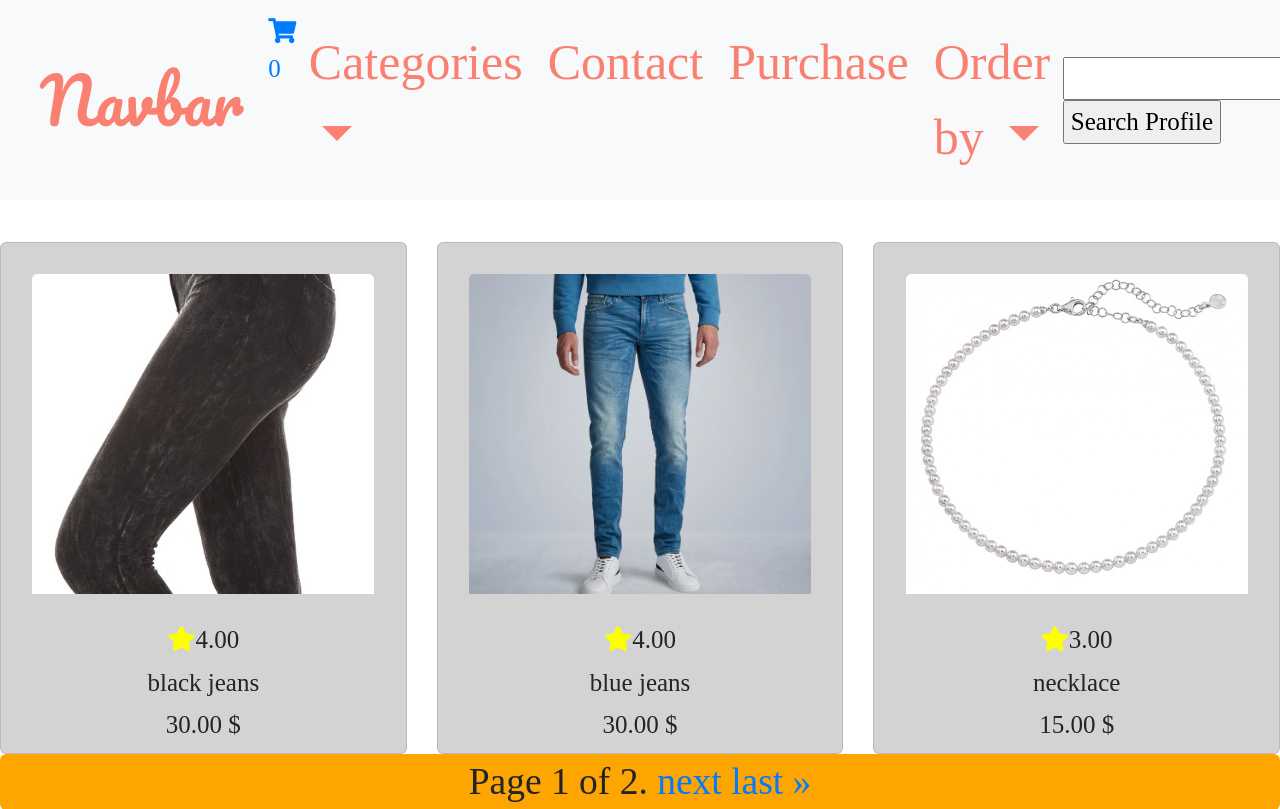
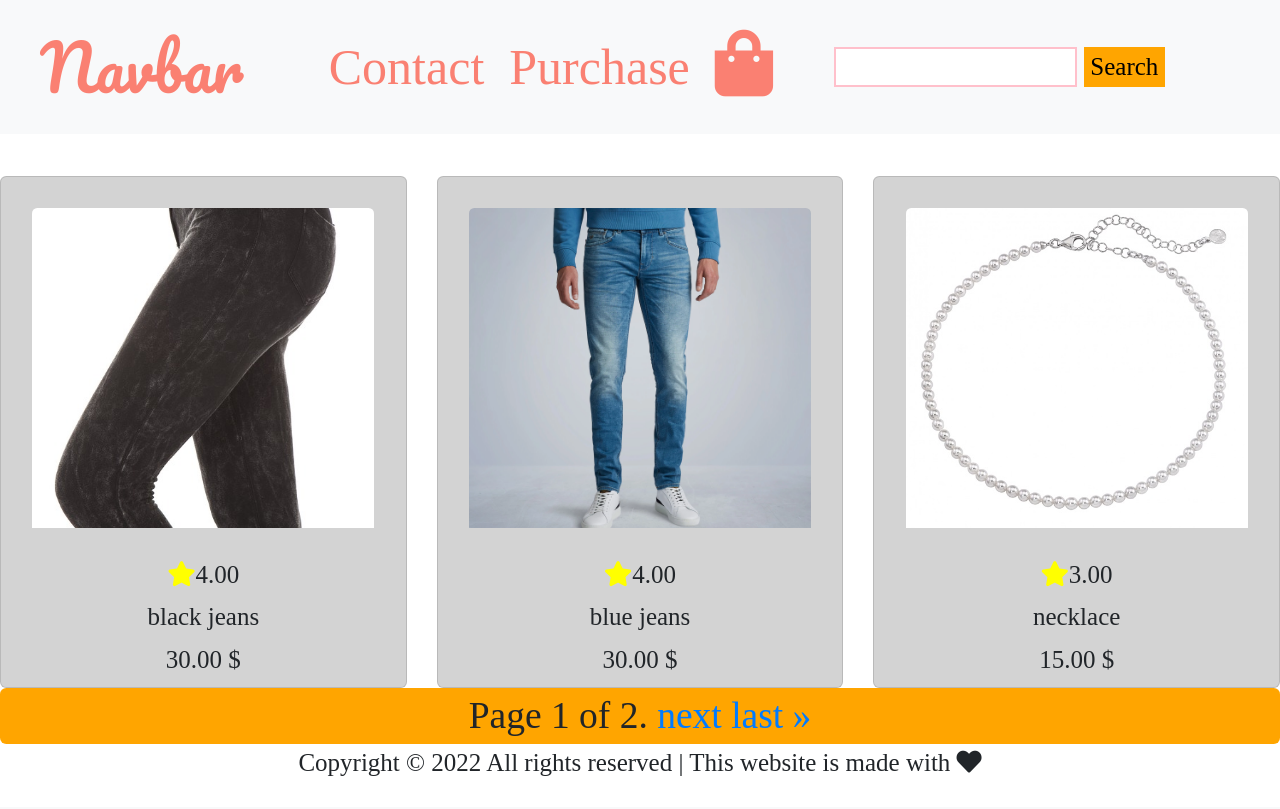
Before and after one commit to waltercarreno/DjangoShop, a Django app: page /products/ in a window 1280 px wide. Shown: the top 809 px of the page. After the commit the page ends 776 px from the top, so only its background shows below. Run offline with Django 4.2, Linux system fonts and the light colour scheme; data comes from the database, SQL or seed files in the repository; both versions use the stored data as it was after the commit; some libraries are stand-ins or nearby versions; some web fonts are replaced.

Commit message:
Updated models.py and added total and subtotal. Modify navbar and fixed buggs

```diff
--- a/cart/models.py
+++ b/cart/models.py
@@ -82,11 +82,11 @@ class OrderItem(models.Model):
         return f"{self.quantity} x {self.product.name}"
 
     def get__item_price(self):
+        """We get quantity and multiply * price"""
         return self.quantity * self.product.price
 
     def get_total_item_price(self):
         price = self.get__item_price()
-        """To get 2 decimal numbers"""
         return "{:.2f}".format(price )
 
 
@@ -114,6 +114,28 @@ class Order(models.Model):
     def reference_number(self):
         return f"ORDER-{self.pk}"
 
+    def get_raw_subtotal(self):
+        total = 0
+        for order_item in self.items.all():
+            total += order_item.get__item_price()
+        return total
+
+    def get_subtotal(self):
+        subtotal = self.get_raw_subtotal()
+        return "{:.2f}".format(subtotal)
+
+    def get_raw_total(self):
+        subtotal = self.get_raw_subtotal()
+        delivery = 5
+        if subtotal > 50:
+            total = subtotal
+        else:
+            total = subtotal + delivery
+        return total
+
+    def get_total(self):
+        total = self.get_raw_total()
+        return "{:.2f}".format(total)
 
 def pre_save_product_receiver(sender, instance, *args, **kwargs):
     if not instance.slug:
--- a/static/css/base.css
+++ b/static/css/base.css
@@ -31,10 +31,15 @@
 
 .search{
   height: 40px;
-  width: 80%;
-  border-radius: 60%;
-  outline: none;
-  border: 2px solid;
+  width: 60%;
+  border: 2px solid pink;
+}
+
+.btn0{
+  height: 40px;
+  width: 20%;
+  border: none;
+  background-color: orange;
 }
 
 .main {
@@ -58,9 +63,6 @@ font-family: 'Dongle';
 color: white;
 }
 
-.navbar-toggler {
-  background: sandybrown;
-}
 
 .div-index {
   margin-left: 10%;
@@ -93,7 +95,6 @@ color: white;
   padding: 5%;
   margin-top: 10%;
 }
-
 
 
 .product-button{
@@ -181,16 +182,9 @@ height: 20vh;
 }
 
 @media only screen and (max-width: 768px) {
-  .flexbox{
-    align-items: center;
-    display: flex;
-    height: 100px;
-    justify-content: center;
-    width: 200px;
-  }
 
   .div-index{
-    margin-top: 120%;
+    margin-top: 20%;
   }
 
   .btn1{
@@ -221,5 +215,4 @@ height: 20vh;
     margin-left: 30%;
   }
 
-
 }
--- /dev/null
+++ b/static/css/js/style.js
@@ -0,0 +1,3 @@
+$('.navbar-nav>li>a').on('click', function(){
+    $('.navbar-collapse').collapse('hide');
+});
--- a/templates/include/navbar.html
+++ b/templates/include/navbar.html
@@ -1,50 +1,33 @@
 <nav class="navbar navbar-expand-lg center-fixed bg-light">
     <div class="container-fluid">
       <a class="navbar-brand" href="#">Navbar</a>
-      <button class="navbar-toggler" type="button" data-bs-toggle="collapse" data-bs-target="#navbarSupportedContent" aria-controls="navbarSupportedContent" aria-expanded="false" aria-label="Toggle navigation">
-        <span ></span>
-        <span ></span>
-        <span ></span>
+      <button class="navbar-toggler" type="button" data-toggle="collapse" data-target=".navbar-collapse">
+        <span class="navbar-toggler-icon">
+          <i class="fas fa-bars" style="color:orange; font-size:28px;"></i>
+      </span>
       </button>
-      <div class="collapse navbar-collapse justify-content-between" id="navbarSupportedContent">
-        <ul class="navbar-nav ms-auto mb-2 mb-lg-0">
-          <li class="nav-item">
-            <a href="#" class="site-cart">
-              <span><i class="fas fa-shopping-cart"></i></span>
-              <span class="count">0</span>
-          </li>
-          <li class="nav-item dropdown">
-            <a class="nav-link dropdown-toggle" href="#" id="navbarDropdown" role="button" data-bs-toggle="dropdown" aria-expanded="false">
-              Categories
-            </a>
-            <ul class="dropdown-menu" aria-labelledby="navbarDropdown">
-              <a href="#" class="dropdown-item">Shoes</a>
-              <a href="#" class="dropdown-item">Jeans</a>
-              <a href="#" class="dropdown-item">Shirts</a>
-              <a href="#" class="dropdown-item">Accessories</a>
-            </ul>
-          </li>
+      <div class="collapse navbar-collapse justify-content-between" id="navCollapse">
+        <ul class="navbar-nav m-auto my-2 mb-lg-0">
           <li class="nav-item">
             <a class="nav-link active" aria-current="page" href="#">Contact</a>
           </li>
           <li class="nav-item">
             <a class="nav-link" href="#">Purchase</a>
           </li>
-          <li class="nav-item dropdown">
-            <a class="nav-link dropdown-toggle" href="#" id="navbarDropdown" role="button" data-bs-toggle="dropdown" aria-expanded="false">
-              Order by
-            </a>
-            <div class="dropdown-menu border-0" aria-labelledby="all-products-link">
-              <a href="#" class="dropdown-item">By Price</a>
-              <a href="#" class="dropdown-item ">By Rating</a>
-              <a href="#" class="dropdown-item ">By Category</a>
-              <a href="#" class="dropdown-item">All Products</a>
-          </div>
+          <li class="nav-item">
+            <li class="list-inline-item">
+              <a class="{% if order.get_subtotal %}text-info font-weight-bold{% else %}text-black{% endif %} nav-link" href="{% url 'cart:bag' %}">
+                  <div class="text-center">
+                      <div><i class="fas fa-shopping-bag fa-lg"></i></div>
+                      <p class="my-0">
+                  </div>
+              </a>
+          </li>
           </li>
         </ul>
         <form class="form" method="GET" action="{% url 'cart:products' %}">
-          <input type='text' name='q' value='{{ request.GET.q }}'>
-          <input class="button" type='submit' value="Search Profile">
+          <input type='text' class="search" name='q' value='{{ request.GET.q }}'>
+          <input class="button btn0" type='submit' value="Search">
         </form>
       </div>
     </div>
```
Also changed, not shown: templates/cart/bag.html (+4 -3 lines), db.sqlite3.
